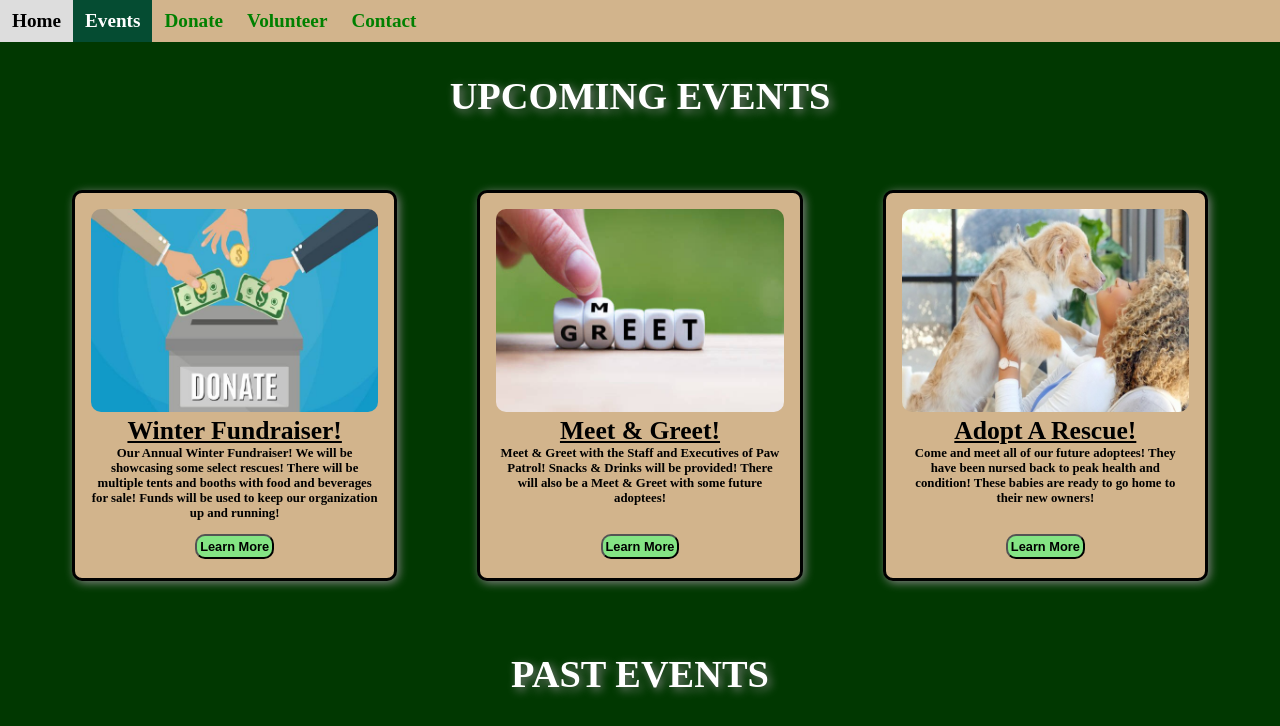
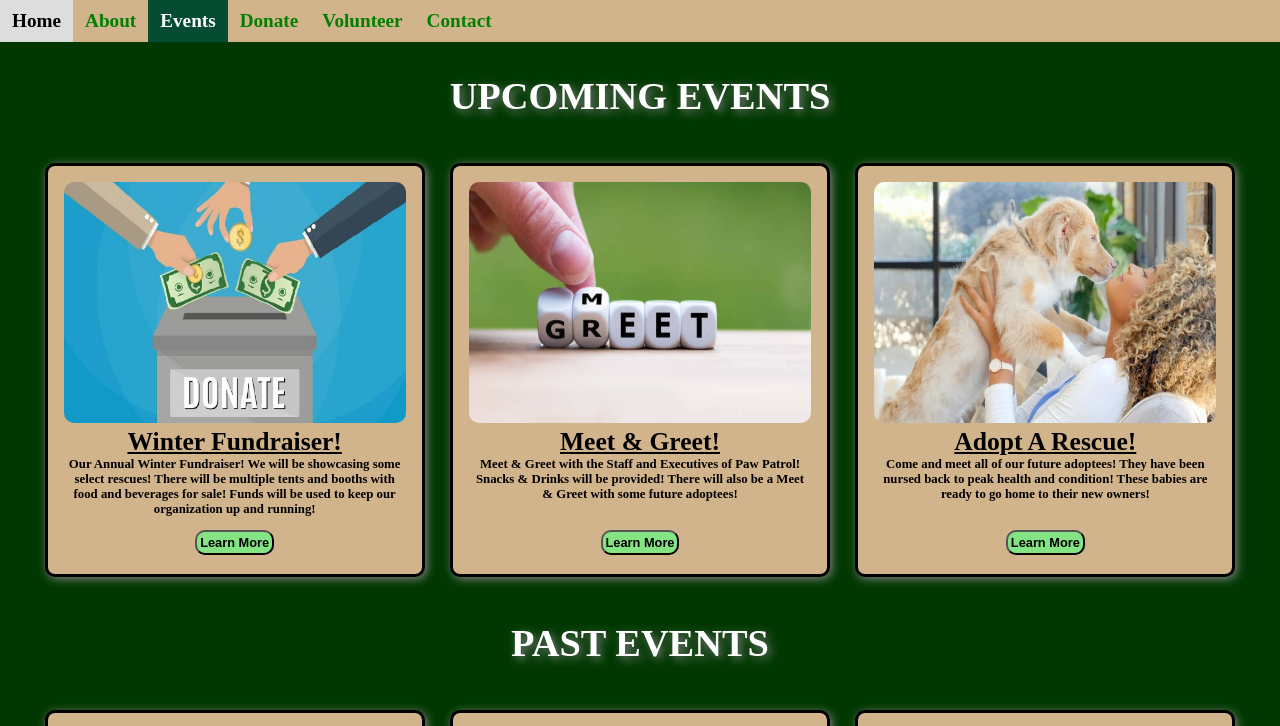
Before and after one commit to KevinT007/Paw_Patrol-Red_Group, a plain HTML site: page events.html in a window 1280 px wide. Shown: the top 726 px of the page. Drawn offline with Linux system fonts and the light colour scheme.

Commit message:
final update eventspage

```diff
--- a/cards.css
+++ b/cards.css
@@ -28,7 +28,7 @@ body {
     width: 30vw;
     background-color: tan;
     border-radius: 10px;
-    margin: 40px;
+    margin: 1vw;
     box-shadow: 2px 2px 10px gray;
     color: black;
     height: auto;
--- a/events.html
+++ b/events.html
@@ -15,6 +15,7 @@
     <nav>
     <div class="topnav" id="myTopnav">
         <a href="#home">Home</a>
+        <a href="about.html">About</a>
         <a href="#news" class="active">Events</a>
         <a href="#contact">Donate</a>
         <a href="#about">Volunteer</a>
```
